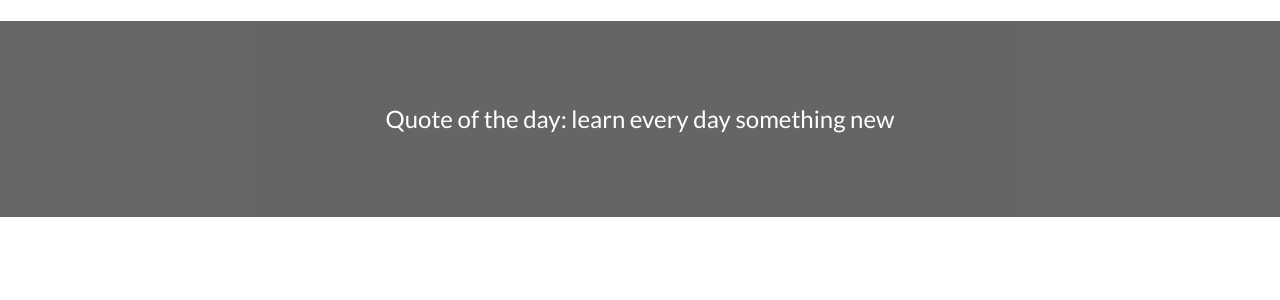
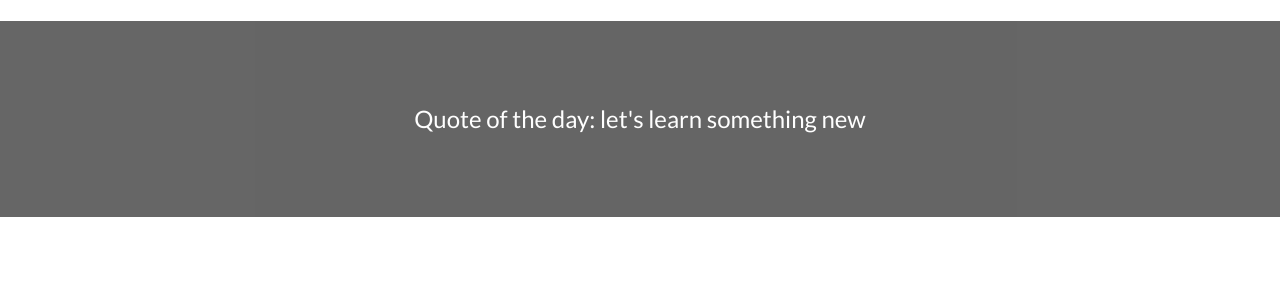
Before and after one commit to oanalung14/trainingApp, a PHP site: page / in a window 1280 px wide. Shown: the part 904-1204 px from the top of the page. Run offline with PHP 8.4, Linux system fonts and the light colour scheme.

Commit message:
landing page

```diff
--- a/index.php
+++ b/index.php
@@ -56,7 +56,7 @@ body,h1,h2,h3,h4,h5,h6 {font-family: "Lato", sans-serif}
 
 
 <div class="w3-container w3-black w3-center w3-opacity w3-padding-64">
-    <h1 class="w3-margin w3-xlarge">Quote of the day: learn every day something new </h1>
+    <h1 class="w3-margin w3-xlarge">Quote of the day: let's learn something new </h1>
 </div>
 
 <!-- Footer -->
```
